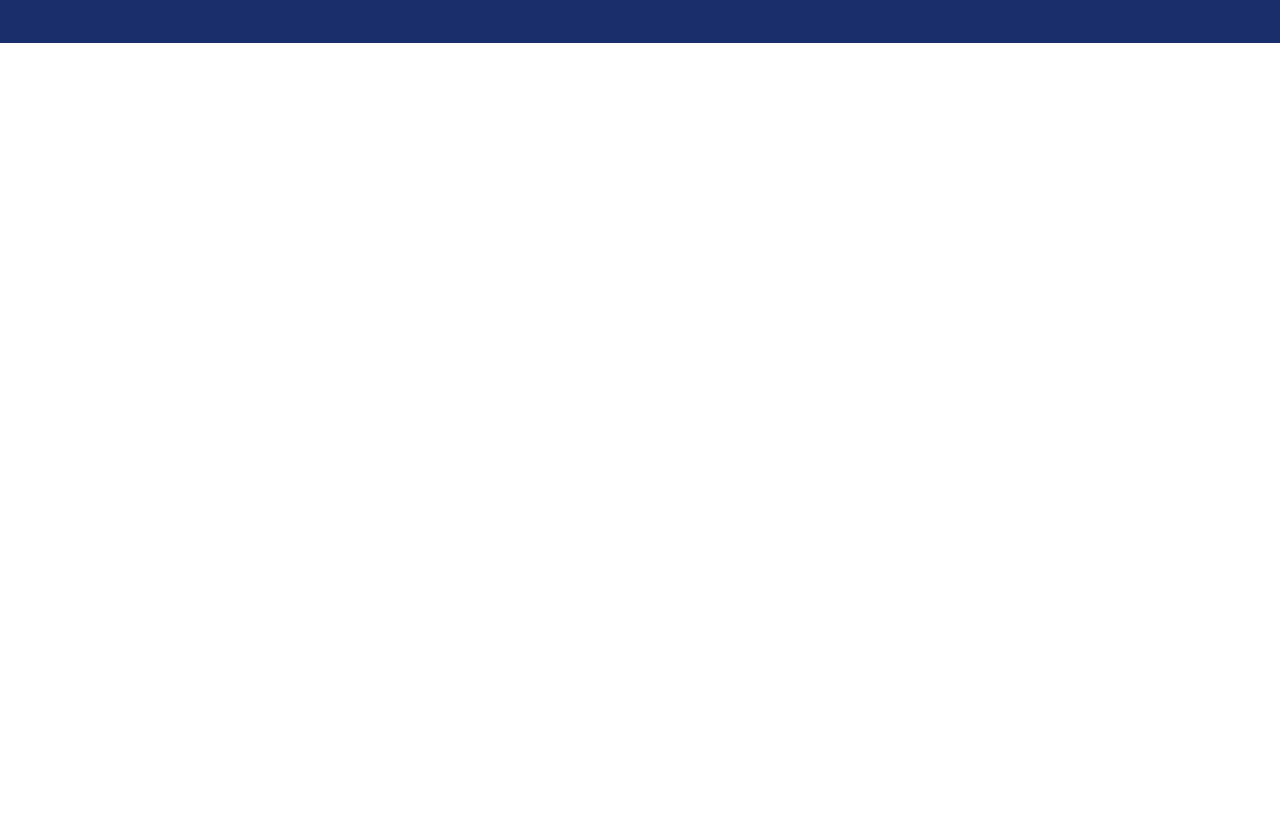
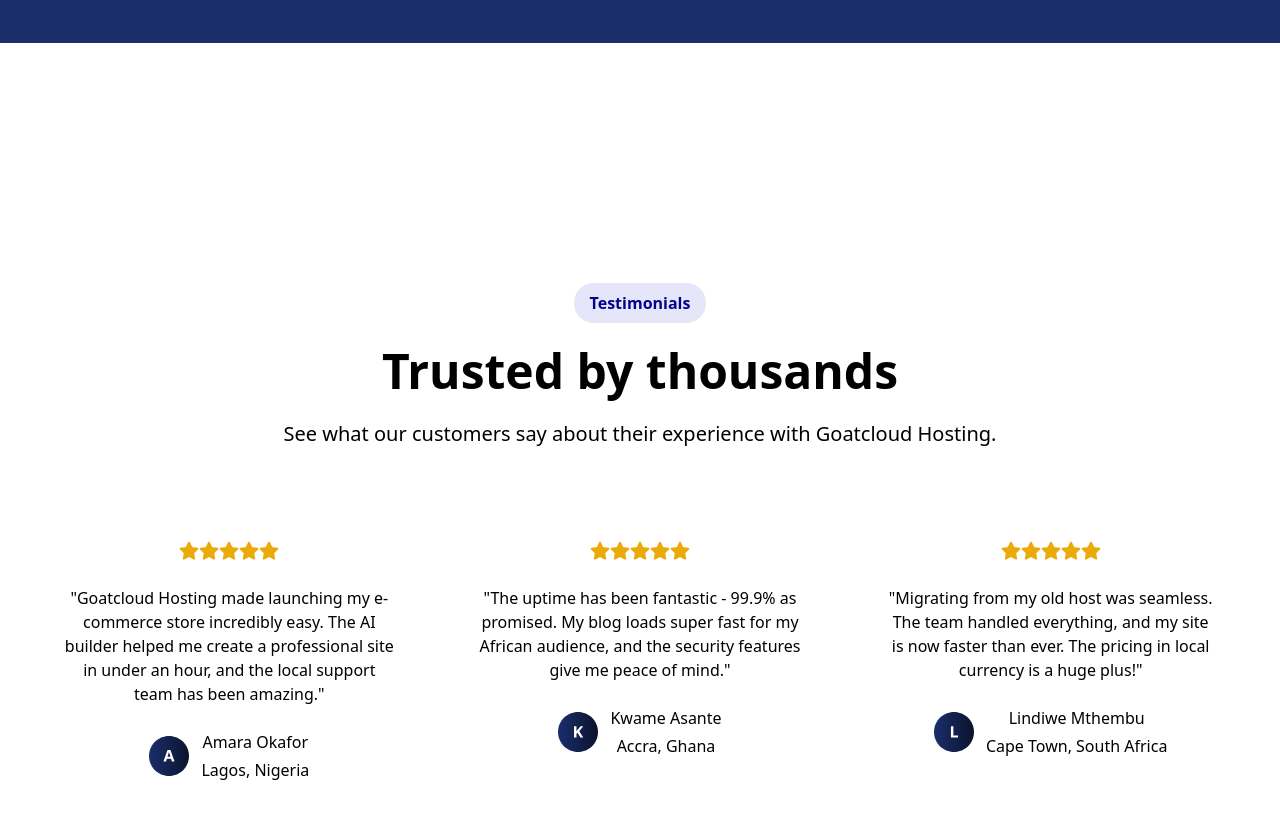
Before and after one commit to Frokesy/gcwh, a React (Vite) app: page / in a window 1280 px wide. Shown: the part 6320-7139 px from the top of the page. Before the commit the page ends 6443 px from the top, so only its background shows below. Built offline with nearby package versions, Linux system fonts and the light colour scheme.

Commit message:
designed Testimonials component

```diff
--- /dev/null
+++ b/src/components/home/Testimonials.tsx
@@ -0,0 +1,75 @@
+import {
+  Star,
+  TestAuthorOne,
+  TestAuthorThree,
+  TestAuthorTwo,
+} from "../svgs/Icons";
+
+const Testimonials = () => {
+  const testimonialItems = [
+    {
+      id: 1,
+      comment:
+        '"Goatcloud Hosting made launching my e-commerce store incredibly easy. The AI builder helped me create a professional site in under an hour, and the local support team has been amazing."',
+      author: "Amara Okafor",
+      location: "Lagos, Nigeria",
+      authorIcon: <TestAuthorOne />,
+    },
+    {
+      id: 2,
+      comment:
+        '"The uptime has been fantastic - 99.9% as promised. My blog loads super fast for my African audience, and the security features give me peace of mind."',
+      author: "Kwame Asante",
+      location: "Accra, Ghana",
+      authorIcon: <TestAuthorTwo />,
+    },
+    {
+      id: 3,
+      comment:
+        '"Migrating from my old host was seamless. The team handled everything, and my site is now faster than ever. The pricing in local currency is a huge plus!"',
+      author: "Lindiwe Mthembu",
+      location: "Cape Town, South Africa",
+      authorIcon: <TestAuthorThree />,
+    },
+  ];
+  return (
+    <div className="py-20 bg-[#fff]">
+      <div className="mt-10 w-[90vw] mx-auto py-10 flex flex-col space-y-3 items-center justify-center">
+        <div className="bg-[#E6E6FA] text-[#05038E] font-semibold py-2 px-4 rounded-full">
+          <span>Testimonials</span>
+        </div>
+        <h2 className="lg:text-[48px] text-[20px] text-center font-semibold">
+          Trusted by thousands
+        </h2>
+        <p className="lg:text-[20px]">
+          See what our customers say about their experience with Goatcloud
+          Hosting.
+        </p>
+
+        <div className="mt-20 grid grid-cols-3 gap-20">
+          {testimonialItems.map((item) => (
+            <div className="flex flex-col items-center text-center space-y-6">
+              <div className="flex">
+                <Star />
+                <Star />
+                <Star />
+                <Star />
+                <Star />
+              </div>
+              <p className="">{item.comment}</p>
+              <div className="flex items-center space-x-3">
+                <div className="">{item.authorIcon}</div>
+                <div className="flex flex-col space-y-1">
+                  <h2 className="">{item.author}</h2>
+                  <p className="">{item.location}</p>
+                </div>
+              </div>
+            </div>
+          ))}
+        </div>
+      </div>
+    </div>
+  );
+};
+
+export default Testimonials;
--- a/src/components/svgs/Icons.tsx
+++ b/src/components/svgs/Icons.tsx
@@ -831,3 +831,140 @@
     </defs>
   </svg>
 );
+
+export const Star = () => (
+  <svg
+    width="20"
+    height="21"
+    viewBox="0 0 20 21"
+    fill="none"
+    xmlns="http://www.w3.org/2000/svg"
+  >
+    <g clipPath="url(#clip0_227_13679)">
+      <g clipPath="url(#clip1_227_13679)">
+        <path
+          d="M9.99999 1.76025L12.575 6.97692L18.3333 7.81859L14.1667 11.8769L15.15 17.6103L9.99999 14.9019L4.84999 17.6103L5.83332 11.8769L1.66666 7.81859L7.42499 6.97692L9.99999 1.76025Z"
+          fill="#EAAA08"
+          stroke="#EAAA08"
+          strokeWidth="2"
+          strokeLinecap="round"
+          strokeLinejoin="round"
+        />
+      </g>
+    </g>
+    <defs>
+      <clipPath id="clip0_227_13679">
+        <rect
+          width="20"
+          height="20"
+          fill="white"
+          transform="translate(0 0.09375)"
+        />
+      </clipPath>
+      <clipPath id="clip1_227_13679">
+        <rect
+          width="20"
+          height="20"
+          fill="white"
+          transform="translate(0 0.09375)"
+        />
+      </clipPath>
+    </defs>
+  </svg>
+);
+
+export const TestAuthorOne = () => (
+  <svg
+    width="40"
+    height="41"
+    viewBox="0 0 40 41"
+    fill="none"
+    xmlns="http://www.w3.org/2000/svg"
+  >
+    <path
+      d="M0 20.0938C0 9.04806 8.95431 0.09375 20 0.09375C31.0457 0.09375 40 9.04806 40 20.0938C40 31.1394 31.0457 40.0938 20 40.0938C8.95431 40.0938 0 31.1394 0 20.0938Z"
+      fill="url(#paint0_linear_227_13697)"
+    />
+    <path
+      d="M22.8898 25.5938L22.0578 22.8737H17.8978L17.0658 25.5938H14.4578L18.4898 14.1217H21.4498L25.4978 25.5938H22.8898ZM20.6498 18.1857C20.5965 18.0044 20.5272 17.7751 20.4418 17.4977C20.3565 17.2204 20.2712 16.9377 20.1858 16.6497C20.1005 16.3617 20.0312 16.1111 19.9778 15.8977C19.9245 16.1111 19.8498 16.3777 19.7538 16.6977C19.6685 17.0071 19.5832 17.3057 19.4978 17.5938C19.4232 17.8711 19.3645 18.0684 19.3218 18.1857L18.5058 20.8417H21.4818L20.6498 18.1857Z"
+      fill="white"
+    />
+    <defs>
+      <linearGradient
+        id="paint0_linear_227_13697"
+        x1="0"
+        y1="20.0938"
+        x2="40"
+        y2="20.0938"
+        gradientUnits="userSpaceOnUse"
+      >
+        <stop stopColor="#1A2E6C" />
+        <stop offset="1" stopColor="#0B132D" />
+      </linearGradient>
+    </defs>
+  </svg>
+);
+
+export const TestAuthorTwo = () => (
+  <svg
+    width="40"
+    height="41"
+    viewBox="0 0 40 41"
+    fill="none"
+    xmlns="http://www.w3.org/2000/svg"
+  >
+    <path
+      d="M0 20.0938C0 9.04806 8.95431 0.09375 20 0.09375C31.0457 0.09375 40 9.04806 40 20.0938C40 31.1394 31.0457 40.0938 20 40.0938C8.95431 40.0938 0 31.1394 0 20.0938Z"
+      fill="url(#paint0_linear_227_13724)"
+    />
+    <path
+      d="M25.2381 25.5938H22.4861L19.4941 20.7777L18.4701 21.5137V25.5938H16.0541V14.1697H18.4701V19.4017C18.6301 19.1777 18.7901 18.9537 18.9501 18.7297C19.1101 18.5057 19.2701 18.2817 19.4301 18.0577L22.5181 14.1697H25.2061L21.2221 19.2257L25.2381 25.5938Z"
+      fill="white"
+    />
+    <defs>
+      <linearGradient
+        id="paint0_linear_227_13724"
+        x1="0"
+        y1="20.0938"
+        x2="40"
+        y2="20.0938"
+        gradientUnits="userSpaceOnUse"
+      >
+        <stop stopColor="#1A2E6C" />
+        <stop offset="1" stopColor="#0B132D" />
+      </linearGradient>
+    </defs>
+  </svg>
+);
+
+export const TestAuthorThree = () => (
+  <svg
+    width="40"
+    height="41"
+    viewBox="0 0 40 41"
+    fill="none"
+    xmlns="http://www.w3.org/2000/svg"
+  >
+    <path
+      d="M0 20.0938C0 9.04806 8.95431 0.09375 20 0.09375C31.0457 0.09375 40 9.04806 40 20.0938C40 31.1394 31.0457 40.0938 20 40.0938C8.95431 40.0938 0 31.1394 0 20.0938Z"
+      fill="url(#paint0_linear_227_13751)"
+    />
+    <path
+      d="M16.9525 25.5938V14.1697H19.3685V23.5938H24.0085V25.5938H16.9525Z"
+      fill="white"
+    />
+    <defs>
+      <linearGradient
+        id="paint0_linear_227_13751"
+        x1="0"
+        y1="20.0938"
+        x2="40"
+        y2="20.0938"
+        gradientUnits="userSpaceOnUse"
+      >
+        <stop stopColor="#1A2E6C" />
+        <stop offset="1" stopColor="#0B132D" />
+      </linearGradient>
+    </defs>
+  </svg>
+);
--- a/src/pages/home/index.tsx
+++ b/src/pages/home/index.tsx
@@ -5,6 +5,7 @@
 import Merit from "../../components/home/Merit";
 import Pricing from "../../components/home/Pricing";
 import ServerLocation from "../../components/home/ServerLocation";
+import Testimonials from "../../components/home/Testimonials";
 
 const Home = () => {
   return (
@@ -15,6 +16,7 @@
       <Merit />
       <ComingSoon />
       <ServerLocation />
+      <Testimonials />
     </Container>
   );
 };
```
